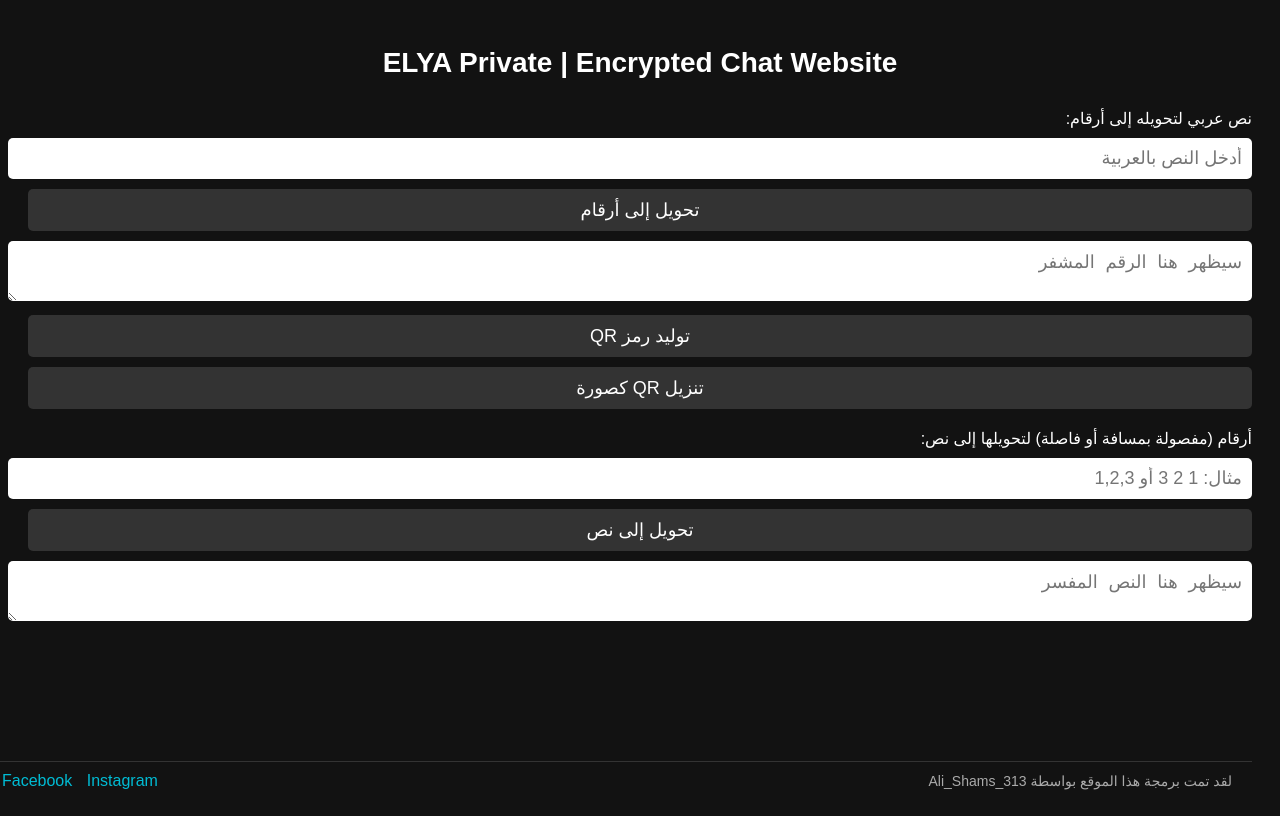
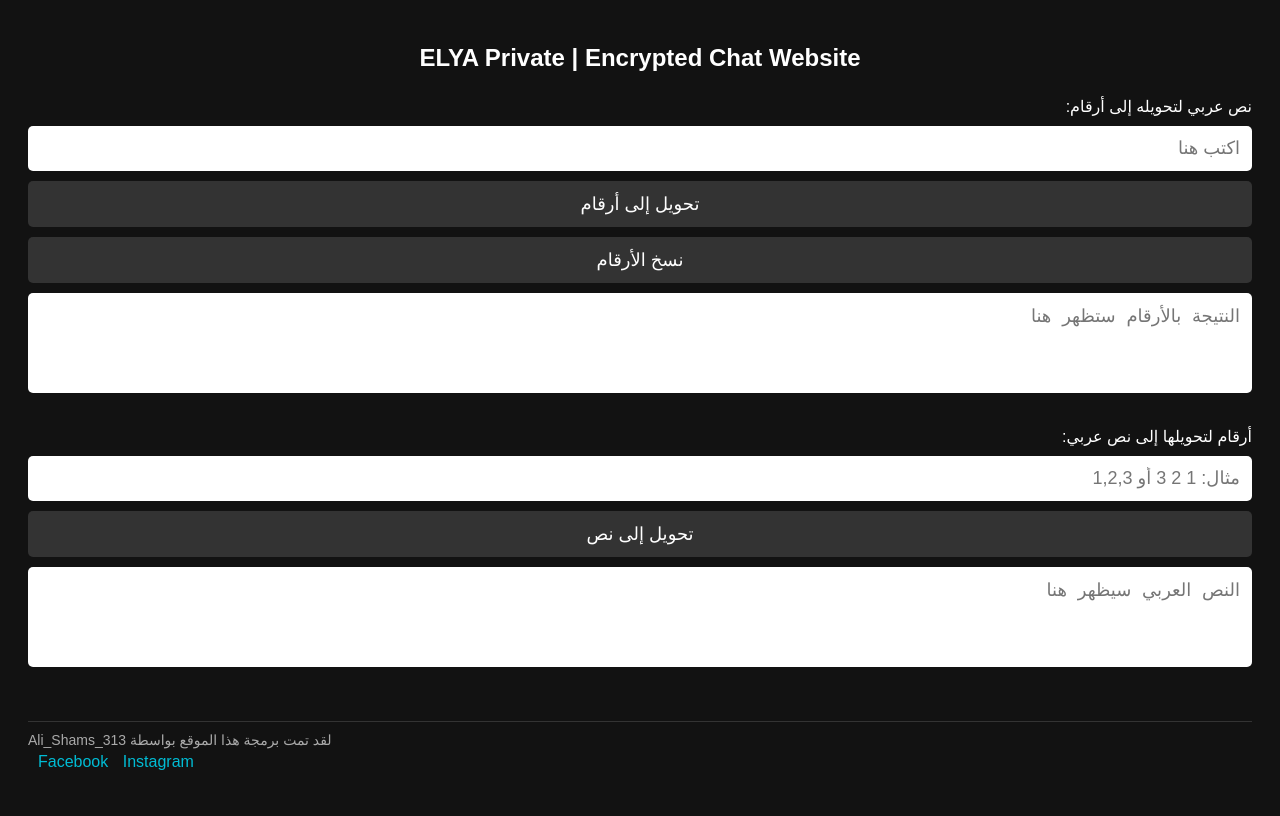
Before and after one commit to Ali313224/Elia-mhadth, a plain HTML site: page index.html in a window 1280 px wide. Drawn offline with Linux system fonts and the light colour scheme.

Commit message:
Update index.html

```diff
--- a/index.html
+++ b/index.html
@@ -3,92 +3,110 @@
 <head>
   <meta charset="UTF-8">
   <title>ELYA Private | Encrypted Chat</title>
+  <meta name="viewport" content="width=device-width, initial-scale=1.0">
   <style>
     body {
       background-color: #121212;
       color: white;
       font-family: Arial, sans-serif;
       padding: 20px;
-      position: relative;
-      min-height: 100vh;
       box-sizing: border-box;
     }
+
     h1 {
       text-align: center;
-      font-size: 28px;
-      margin-bottom: 30px;
+      font-size: 24px;
+      margin-bottom: 25px;
     }
+
     input, textarea, button {
       width: 100%;
-      padding: 10px;
+      padding: 12px;
       margin-top: 10px;
       font-size: 18px;
       border-radius: 5px;
       border: none;
+      box-sizing: border-box;
     }
+
     button {
       background-color: #333;
       color: white;
       cursor: pointer;
     }
+
     button:hover {
       background-color: #555;
     }
-    #qrcode {
-      margin-top: 20px;
-      text-align: center;
+
+    textarea {
+      resize: none;
+      height: 100px;
     }
+
+    .section {
+      margin-bottom: 30px;
+    }
+
     footer {
-      position: fixed;
-      bottom: 0;
-      width: 100%;
-      background: #121212;
+      margin-top: 50px;
       display: flex;
-      justify-content: space-between;
-      align-items: center;
-      padding: 10px 20px;
-      box-sizing: border-box;
+      flex-direction: column;
+      align-items: flex-end;
       border-top: 1px solid #333;
+      padding-top: 10px;
     }
+
     .signature {
       font-size: 14px;
       color: #aaa;
+      margin-bottom: 5px;
     }
+
     .social-links a {
       color: #00bcd4;
       margin-left: 10px;
       text-decoration: none;
       font-size: 16px;
     }
+
     .social-links a:hover {
       text-decoration: underline;
     }
   </style>
 </head>
 <body>
+
   <h1>ELYA Private | Encrypted Chat Website</h1>
 
-  <label>نص عربي لتحويله إلى أرقام:</label>
-  <input id="arabicInput" type="text" placeholder="أدخل النص بالعربية">
-  <button onclick="encode()">تحويل إلى أرقام</button>
-  <textarea id="encodedOutput" readonly placeholder="سيظهر هنا الرقم المشفر"></textarea>
-  <button onclick="generateQR()">توليد رمز QR</button>
-  <button onclick="downloadQR()">تنزيل QR كصورة</button>
-  <div id="qrcode"></div>
+  <div class="section">
+    <label>نص عربي لتحويله إلى أرقام:</label>
+    <input id="arabicInput" type="text" placeholder="اكتب هنا">
+    <button onclick="encode()">تحويل إلى أرقام</button>
+    <button onclick="copyEncoded()">نسخ الأرقام</button>
+    <textarea id="encodedOutput" readonly placeholder="النتيجة بالأرقام ستظهر هنا"></textarea>
+  </div>
 
-  <label>أرقام (مفصولة بمسافة أو فاصلة) لتحويلها إلى نص:</label>
-  <input id="numberInput" type="text" placeholder="مثال: 1 2 3 أو 1,2,3">
-  <button onclick="decode()">تحويل إلى نص</button>
-  <textarea id="decodedOutput" readonly placeholder="سيظهر هنا النص المفسر"></textarea>
+  <div class="section">
+    <label>أرقام لتحويلها إلى نص عربي:</label>
+    <input id="numberInput" type="text" placeholder="مثال: 1 2 3 أو 1,2,3">
+    <button onclick="decode()">تحويل إلى نص</button>
+    <textarea id="decodedOutput" readonly placeholder="النص العربي سيظهر هنا"></textarea>
+  </div>
 
-  <!-- QR Code Library -->
-  <script src="https://cdn.jsdelivr.net/npm/qrcode/build/qrcode.min.js"></script>
+  <footer>
+    <div class="signature">لقد تمت برمجة هذا الموقع بواسطة Ali_Shams_313</div>
+    <div class="social-links">
+      <a href="https://www.facebook.com/share/18m95cF5X1/" target="_blank">Facebook</a>
+      <a href="https://www.instagram.com/elya_m_313/profilecard/?igsh=YmU2aTVxNHhhdjJt" target="_blank">Instagram</a>
+    </div>
+  </footer>
 
   <script>
     const alphabet = ['ا','ب','ت','ث','ج','ح','خ','د','ذ','ر','ز','س','ش','ص','ض','ط','ظ','ع','غ','ف','ق','ك','ل','م','ن','ه','و','ي'];
 
     function encode() {
-      const text = document.getElementById("arabicInput").value;
+      const text = document.getElementById("arabicInput").value.trim();
       let result = [];
       for (let char of text) {
         let index = alphabet.indexOf(char);
@@ -97,8 +115,15 @@
       document.getElementById("encodedOutput").value = result.join(' ');
     }
 
+    function copyEncoded() {
+      const output = document.getElementById("encodedOutput").value.replace(/\s+/g, ' ').trim();
+      navigator.clipboard.writeText(output).then(() => {
+        alert("تم نسخ الأرقام بنجاح!");
+      });
+    }
+
     function decode() {
-      const numbers = document.getElementById("numberInput").value.split(/[\s,]+/);
+      const numbers = document.getElementById("numberInput").value.trim().split(/[\s,]+/);
       let result = '';
       for (let num of numbers) {
         let index = parseInt(num) - 1;
@@ -106,37 +131,7 @@
       }
       document.getElementById("decodedOutput").value = result;
     }
-
-    function generateQR() {
-      const encodedText = document.getElementById("encodedOutput").value;
-      const qrContainer = document.getElementById("qrcode");
-      qrContainer.innerHTML = '';
-      QRCode.toCanvas(encodedText, { width: 200 }, function (err, canvas) {
-        if (err) console.error(err);
-        qrContainer.appendChild(canvas);
-        canvas.id = "qrCanvas";
-      });
-    }
-
-    function downloadQR() {
-      const canvas = document.getElementById("qrCanvas");
-      if (!canvas) {
-        alert("يرجى توليد رمز QR أولاً.");
-        return;
-      }
-      const link = document.createElement('a');
-      link.download = 'qrcode.png';
-      link.href = canvas.toDataURL("image/png");
-      link.click();
-    }
   </script>
 
-  <footer>
-    <div class="signature">لقد تمت برمجة هذا الموقع بواسطة Ali_Shams_313</div>
-    <div class="social-links">
-      <a href="https://www.facebook.com/share/18m95cF5X1/" target="_blank">Facebook</a>
-      <a href="https://www.instagram.com/elya_m_313/profilecard/?igsh=YmU2aTVxNHhhdjJt" target="_blank">Instagram</a>
-    </div>
-  </footer>
 </body>
 </html>
```
